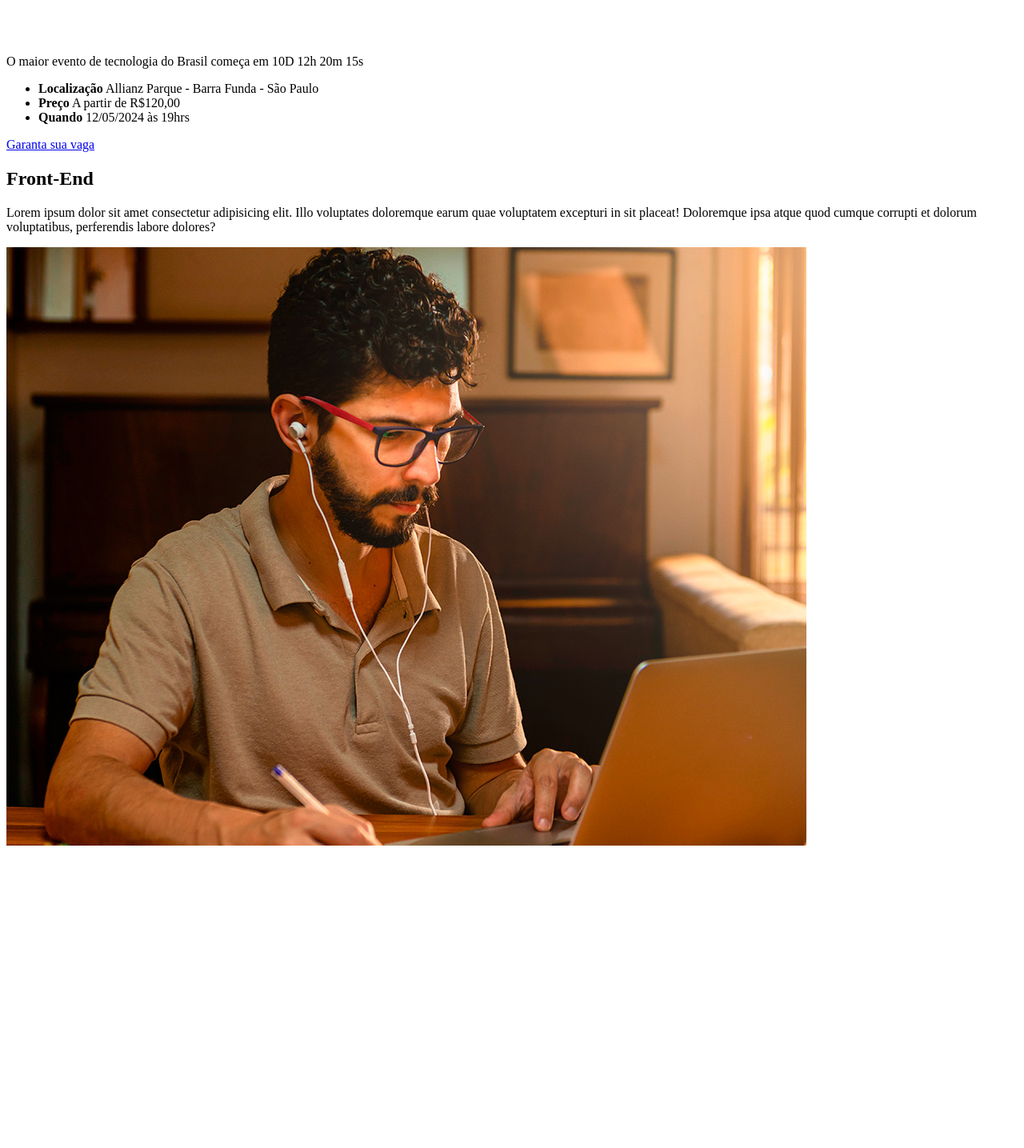
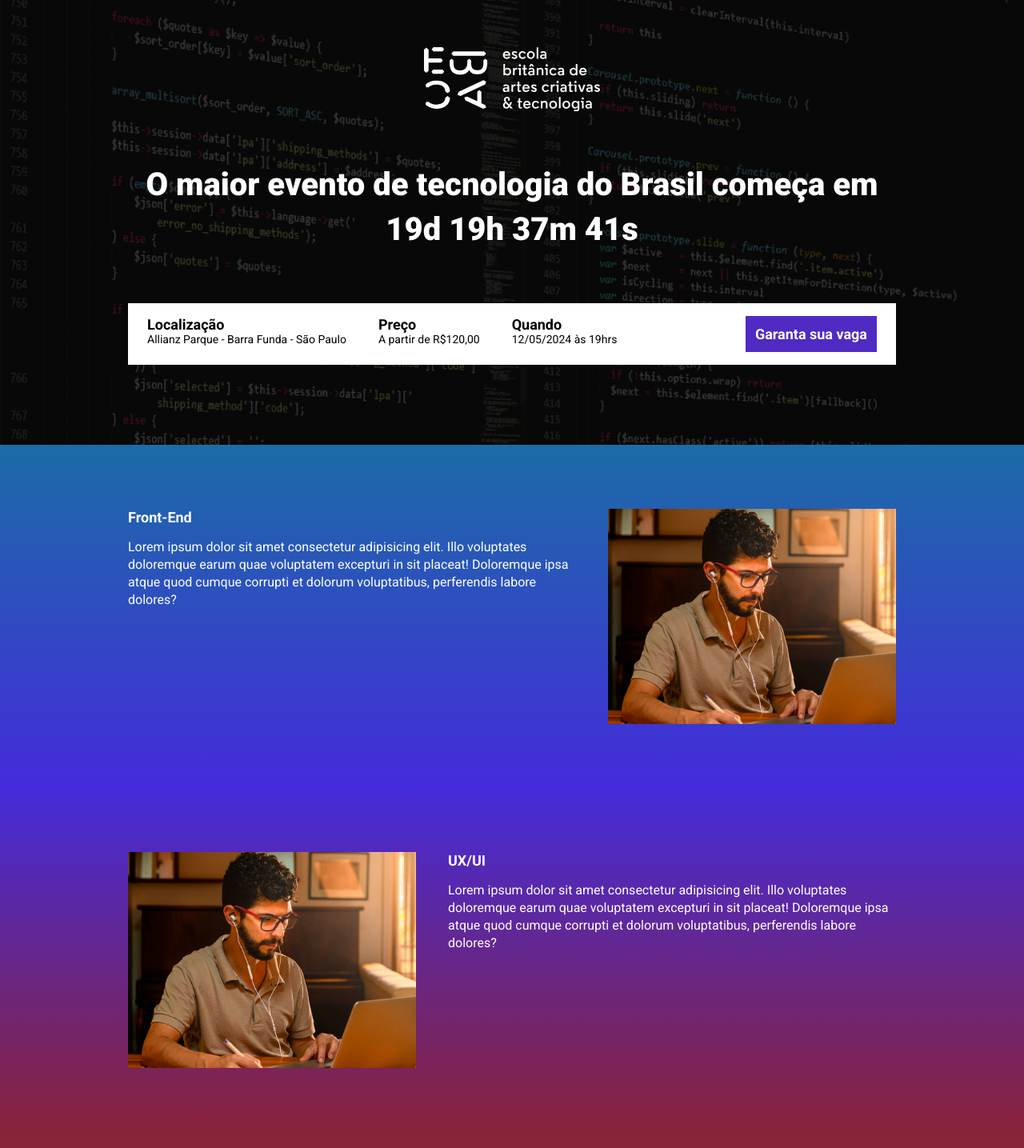
Before and after one commit to jessicanepo/ebac_tech_talks, a website built with Parcel: page src/index.html in a window 1280 px wide. Shown: the part 5-1440 px from the top of the page at 80% size. Before the commit the page ends 1074 px from the top, so only its background shows below. Built offline with nearby package versions, Linux system fonts and the light colour scheme.

Commit message:
criando a contagem regressiva

```diff
--- a/package.json
+++ b/package.json
@@ -2,9 +2,9 @@
   "name": "ebac_talks",
   "version": "1.0.0",
   "description": "",
-  "main": "index.js",
   "scripts": {
-    "dev": "parcel src/index.html ./styles/main.scss",
+    "dev": "parcel src/index.html src/styles/main.scss",
+    "build": "parcel build src/index.html",
     "test": "echo \"Error: no test specified\" && exit 1"
   },
   "keywords": [],
--- a/src/index.html
+++ b/src/index.html
@@ -7,14 +7,15 @@
     <link rel="preconnect" href="https://fonts.googleapis.com">
     <link rel="preconnect" href="https://fonts.gstatic.com" crossorigin>
     <link href="https://fonts.googleapis.com/css2?family=Roboto:wght@400;700;900&display=swap" rel="stylesheet">
-    <link rel="stylesheet" href="./scripts/styles/main.scss">
+    <link rel="stylesheet" href="./styles/main.scss">
+    <link rel="stylesheet" href="https://unpkg.com/aos@next/dist/aos.css" />
 </head>
 <body>
     <header class="hero">
         <div class="container">
             <img class="hero__logo" src="./images/ebac_logo.svg" alt="EBAC">
             <p class="hero__text">
-                O maior evento de tecnologia do Brasil começa em 10D 12h 20m 15s
+                O maior evento de tecnologia do Brasil começa em <span id="contador"></span>
             </p>
             <div class="infos-bar">
                 <ul class="infos-bar__infos">
@@ -38,8 +39,8 @@
         </div>
     </header>
 
-    <section class="event">
-        <div class="container">
+    <section class="event event--frontend">
+        <div class="container" data-aos="fade-right">
             <div class="event__details">
                 <h2 class="event__details__title">Front-End</h2>
                 <p class="event__details__description">
@@ -49,6 +50,44 @@
             <img class="event__image" src="./images/frontend.png" alt="Front-End">
         </div>
     </section>
+
+    <section class="event event--ux-ui event--image-left">
+        <div class="container" data-aos="fade-left">
+            <div class="event__details">
+                <h2 class="event__details__title">UX/UI</h2>
+                <p class="event__details__description">
+                    Lorem ipsum dolor sit amet consectetur adipisicing elit. Illo voluptates doloremque earum quae voluptatem excepturi in sit placeat! Doloremque ipsa atque quod cumque corrupti et dolorum voluptatibus, perferendis labore dolores?
+                </p>
+            </div>
+            <img class="event__image" src="./images/frontend.png" alt="Front-End">
+        </div>
+    </section>
+
+    <section class="event event--data-science">
+        <div class="container" data-aos="fade-right">
+            <div class="event__details">
+                <h2 class="event__details__title">Data Science</h2>
+                <p class="event__details__description">
+                    Lorem ipsum dolor sit amet consectetur adipisicing elit. Illo voluptates doloremque earum quae voluptatem excepturi in sit placeat! Doloremque ipsa atque quod cumque corrupti et dolorum voluptatibus, perferendis labore dolores?
+                </p>
+            </div>
+            <img class="event__image" src="./images/frontend.png" alt="Front-End">
+        </div>
+    </section>
+
+    <section class="event event--backend event--image-left">
+        <div class="container" data-aos="fade-left">
+            <div class="event__details">
+                <h2 class="event__details__title">Back-end</h2>
+                <p class="event__details__description">
+                    Lorem ipsum dolor sit amet consectetur adipisicing elit. Illo voluptates doloremque earum quae voluptatem excepturi in sit placeat! Doloremque ipsa atque quod cumque corrupti et dolorum voluptatibus, perferendis labore dolores?
+                </p>
+            </div>
+            <img class="event__image" src="./images/frontend.png" alt="Front-End">
+        </div>
+    </section>
+
+    <script src="https://unpkg.com/aos@next/dist/aos.js"></script>
     <script src="./scripts/main.js"></script>
 </body>
 </html>
--- a/src/scripts/main.js
+++ b/src/scripts/main.js
@@ -1 +1,32 @@
-console.log("olá mundo");
+AOS.init();
+
+const dataDoEvento = new Date("Apr 12, 2024 19:00:00");
+const timeStampDoEvento = dataDoEvento.getTime();
+
+const contaAsHoras = setInterval(function() {
+    const agora = new Date();
+    const timeStampAtual = agora.getTime();
+
+    const distanciaAteOEvento = timeStampDoEvento - timeStampAtual;
+
+    const diaEmMs = 1000 * 60 * 60 * 24;
+    const horaEmMS = 1000 * 60 * 60;
+    const minutoEmMs = 1000 * 60;
+
+    const diasAteOEvento = Math.floor(distanciaAteOEvento / diaEmMs);
+    const horasAteOEvento = Math.floor((distanciaAteOEvento % diaEmMs) / horaEmMS);
+    const minutosAteOEvento = Math.floor((distanciaAteOEvento % horaEmMS) / minutoEmMs);
+    const segundosAteOEvento = Math.floor((distanciaAteOEvento % minutoEmMs) / 1000);
+
+    console.log(diasAteOEvento);
+    console.log(horasAteOEvento);
+    console.log(minutosAteOEvento);
+    console.log(segundosAteOEvento);
+
+    document.getElementById('contador').innerHTML = `${diasAteOEvento}d ${horasAteOEvento}h ${minutosAteOEvento}m ${segundosAteOEvento}s`;
+
+    if (distanciaAteOEvento < 0) {
+        clearInterval(contaAsHoras);
+        document.getElementById('contador').innerHTML = 'Evento Expirado';
+    }
+}, 1000);
--- a/src/styles/_hero.scss
+++ b/src/styles/_hero.scss
@@ -3,7 +3,7 @@
 .hero {
     padding-top: 64px;
     padding-bottom: 100px;
-    background-image: url(../../images/fundo.png);
+    background-image: url(../images/fundo.png);
     background-repeat: no-repeat;
     background-size: cover;
     position: relative;
--- a/src/styles/components/_buttons.scss
+++ b/src/styles/components/_buttons.scss
@@ -10,7 +10,7 @@
 
     &--primary {
         color: variables.$textColor;
-        background-color: variables.$blue2;
+        background-color: variables.$purple;
     }
 
     @media (max-width: 640px) {
--- a/src/styles/components/_event.scss
+++ b/src/styles/components/_event.scss
@@ -2,10 +2,32 @@
 
 .event {
     padding: 80px 0;
-    background-image: linear-gradient(variables.$blue1, variables.$blue2);
+
+    &--frontend {
+        background-image: linear-gradient(variables.$blue1, variables.$blue2);
+    }
+
+    &--ux-ui {
+        background-image: linear-gradient(variables.$blue2, variables.$pink);
+    }
+
+    &--data-science {
+        background-image: linear-gradient(variables.$pink, variables.$yellow);
+    }
+
+    &--backend {
+        background-image: linear-gradient(variables.$yellow, variables.$pink);
+    }
+
+    &--image-left {
+        .container {
+            flex-direction: row-reverse;
+        }
+    }
 
     .container {
         display: flex;
+        gap: 40px;
     }
 
     &__image {
@@ -13,7 +35,6 @@
     }
 
     &__details {
-        margin-right: 40px;
 
         &__title {
             font-size: 18px;
--- a/src/styles/components/_variables.scss
+++ b/src/styles/components/_variables.scss
@@ -6,3 +6,4 @@
     $blue2: #442bdb;
     $pink: #89223b;
     $yellow: #9c791d;
+    $purple: #4f2ac3;
```
